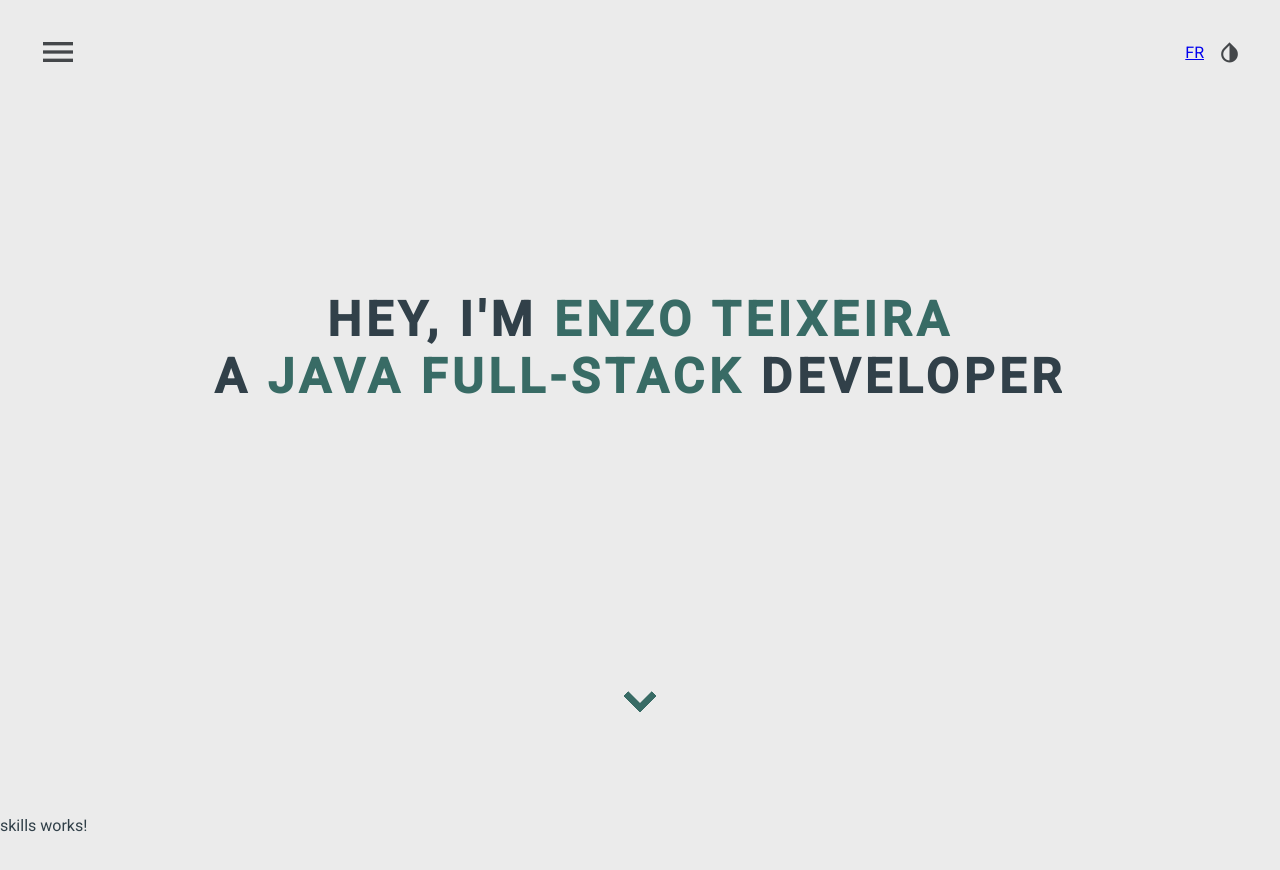
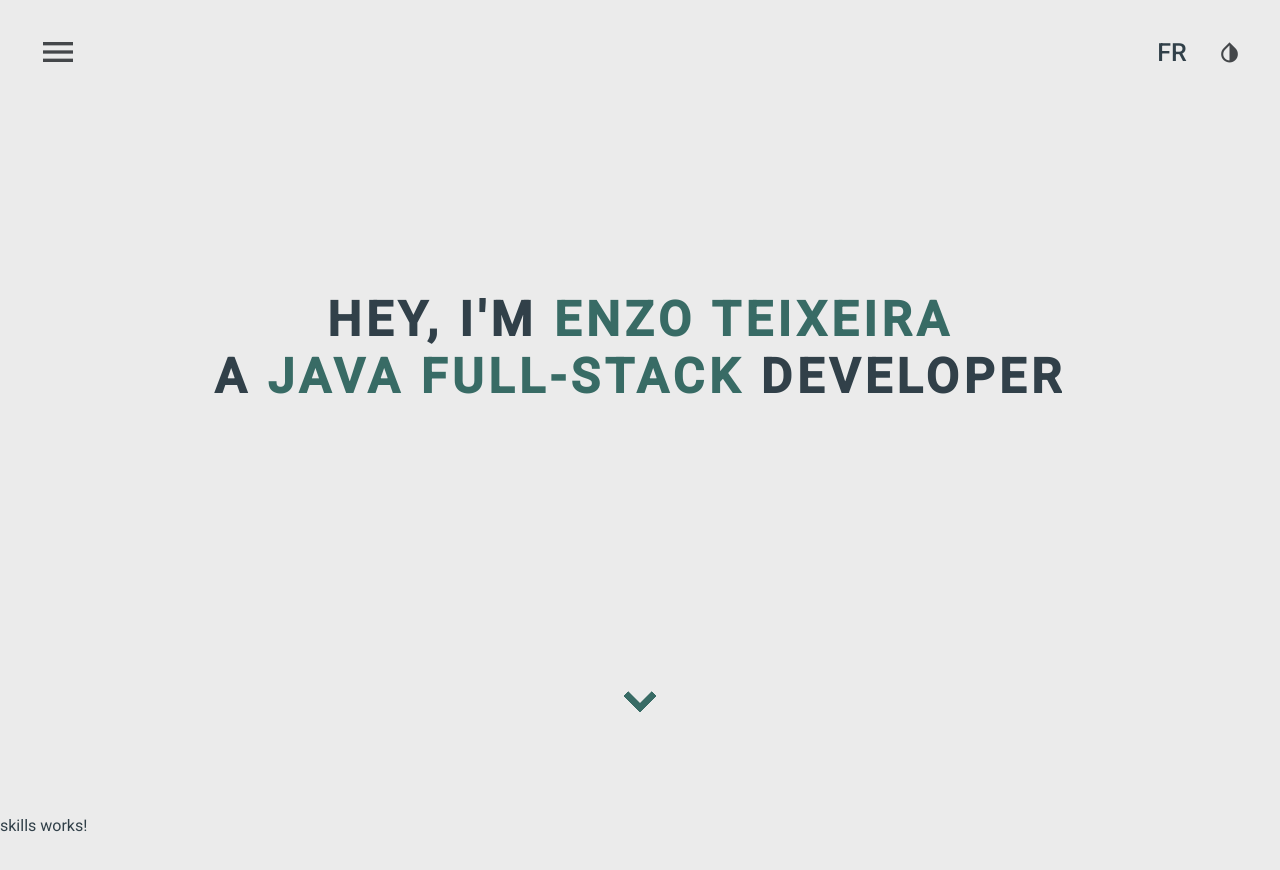
Before and after one commit to Aienidhilling/Portfolio, an Angular app: page / in a window 1280 px wide. Shown: the top 870 px of the page. Built offline with nearby package versions, Linux system fonts and the light colour scheme.

Commit message:
IMPL - Navbar - style and functional switch lang button

```diff
--- a/src/app/components/custom-nav/custom-nav.component.html
+++ b/src/app/components/custom-nav/custom-nav.component.html
@@ -13,7 +13,7 @@
   </mat-sidenav>
 </mat-sidenav-container>
 <div class="options-container">
-  <a href = "/{{currentLang}}">
+  <a mat-button id="switch-lang" href = "{{otherLang}}">
     <span i18n="@@language">FR</span>
   </a>
   <button mat-icon-button (click)="toggleTheme()">
--- a/src/app/components/custom-nav/custom-nav.component.scss
+++ b/src/app/components/custom-nav/custom-nav.component.scss
@@ -38,7 +38,7 @@ button mat-icon {
   height: fit-content;
 }
 
-button{
+button,#switch-lang{
   display: flex;
   justify-content: center;
   align-items: center;
@@ -46,6 +46,8 @@ button{
   height: fit-content;
 
 }
+
+
 
 div {
   width: fit-content;
@@ -58,7 +60,7 @@ div {
 
 }
 
-.options-container button,.options-container mat-icon {
+.options-container button,.options-container mat-icon,#switch-lang {
   font-size: 25px;
   width:fit-content ;
   height: fit-content;
--- a/src/app/components/custom-nav/custom-nav.component.ts
+++ b/src/app/components/custom-nav/custom-nav.component.ts
@@ -1,7 +1,7 @@
 import {Component, ElementRef, signal} from '@angular/core';
 import {MatListModule} from '@angular/material/list';
 import {CommonModule, NgClass} from '@angular/common';
-import {MatIconButton} from '@angular/material/button';
+import {MatAnchor, MatIconButton} from '@angular/material/button';
 import {MatIcon} from '@angular/material/icon';
 import {MatSidenav, MatSidenavContainer} from '@angular/material/sidenav';
 import {ThemeService} from '../../services/theme.service';
@@ -24,6 +24,7 @@ export type MenuItem = {
     MatSidenav,
     MatSidenavContainer,
     NgClass,
+    MatAnchor,
   ],
   templateUrl: './custom-nav.component.html',
   styleUrl: './custom-nav.component.scss'
@@ -35,7 +36,7 @@ export class CustomNavComponent {
 
   isClosed=true ;
 
-  currentLang = $localize`:@@lang:en-US`;
+  otherLang = $localize`:@@lang:en-US` == "en-US" ? "fr" : "en-US"  ;
 
   menuItems = signal<MenuItem[]>([
     {
```
